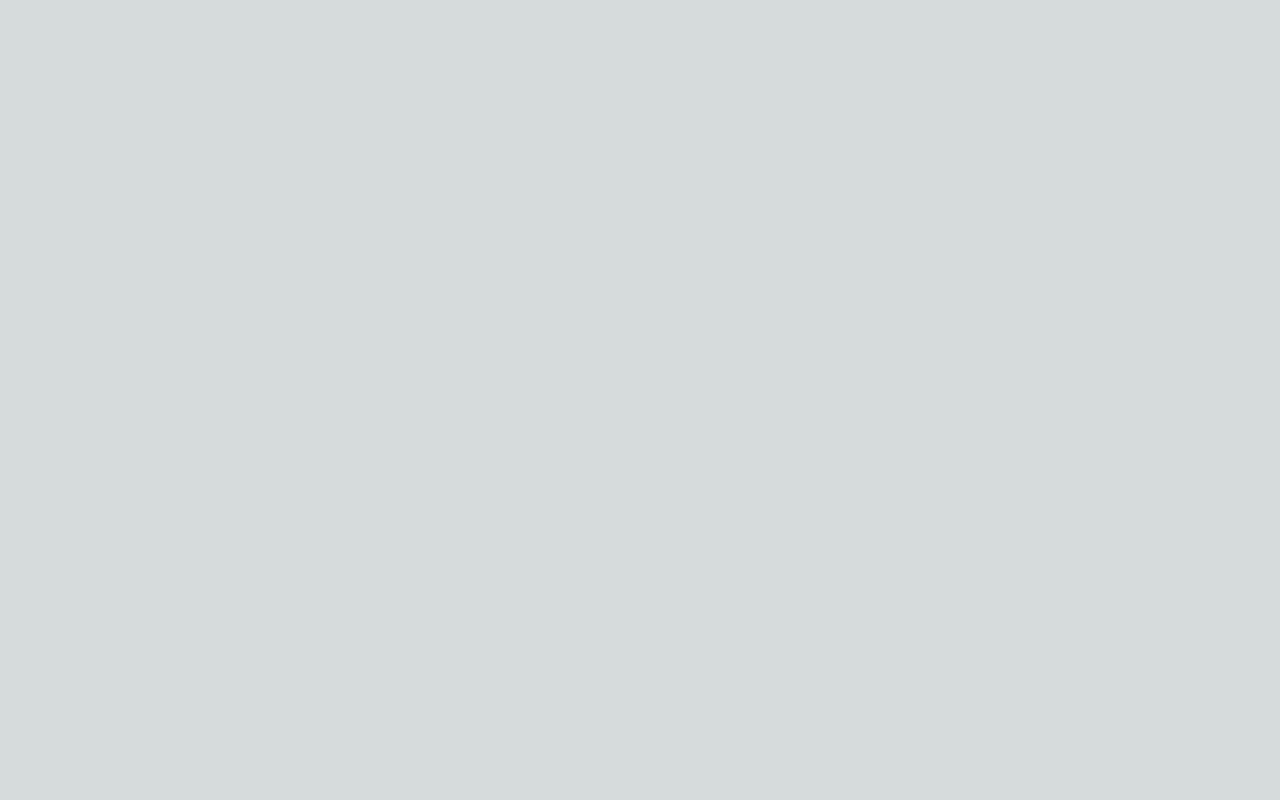
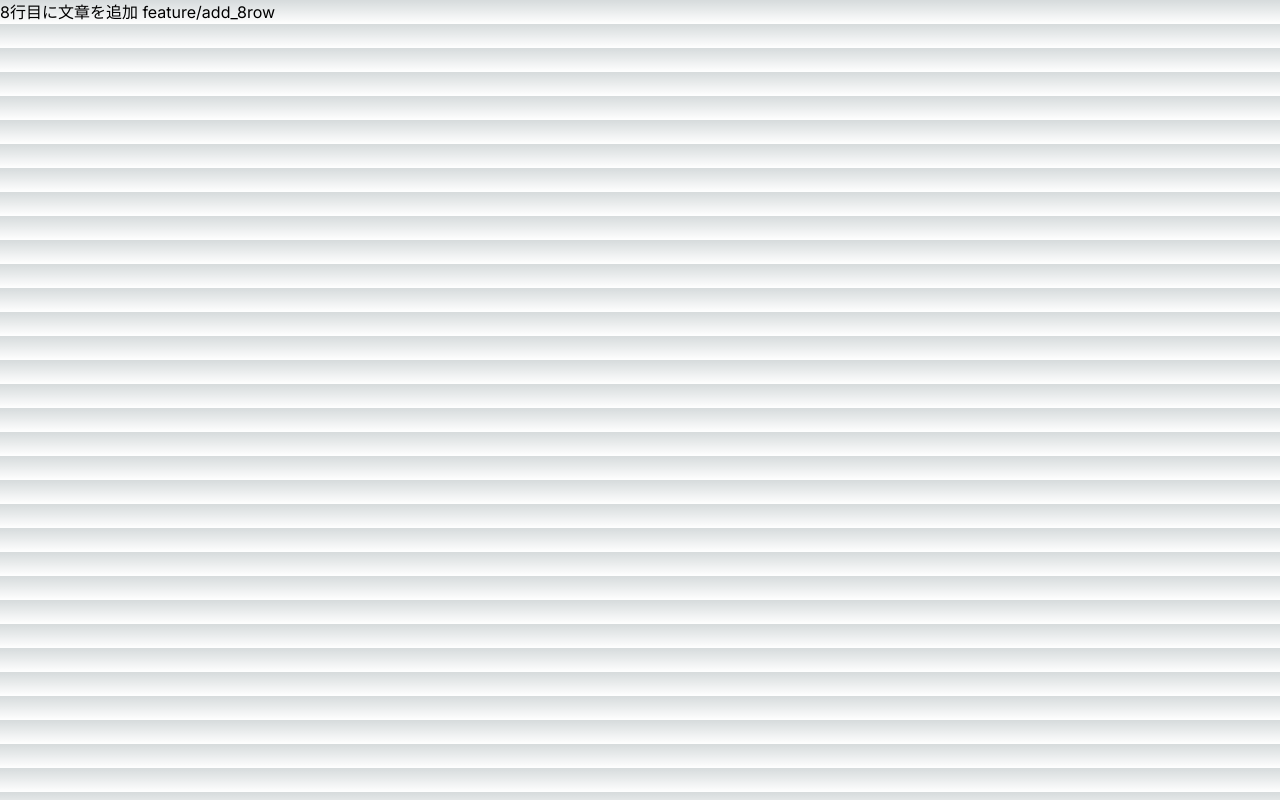
Before and after one commit to neko967/changed-nextjs-fastapi, a Next.js app: page / in a window 1280 px wide. Built offline with nearby package versions, Linux system fonts and the light colour scheme.

Commit message:
feature/add_8row

```diff
--- a/app/page.tsx
+++ b/app/page.tsx
@@ -5,7 +5,7 @@ function Test() {
 
   return (
     <div>
-
+      8行目に文章を追加 feature/add_8row
 
     </div>
   );
```
